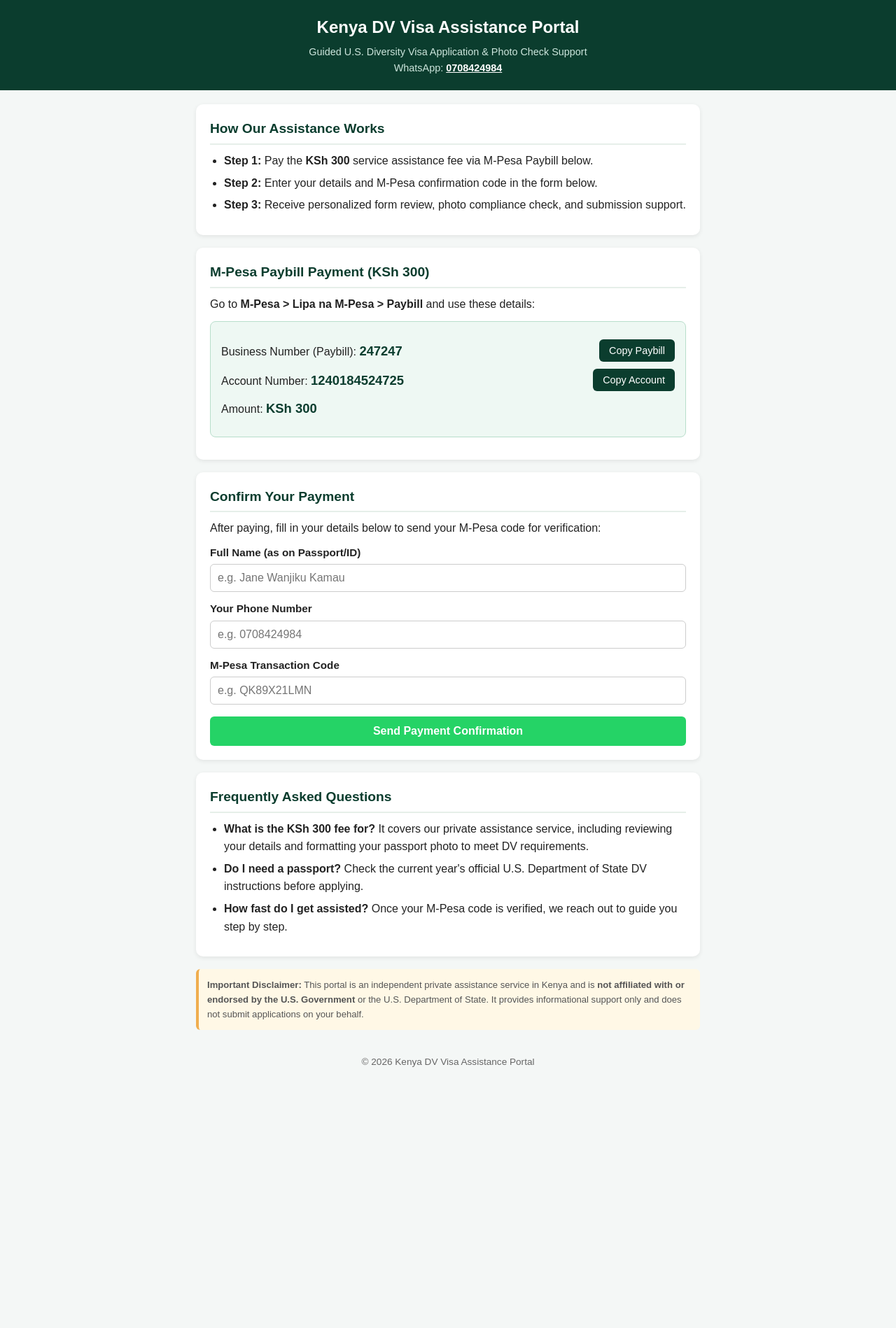
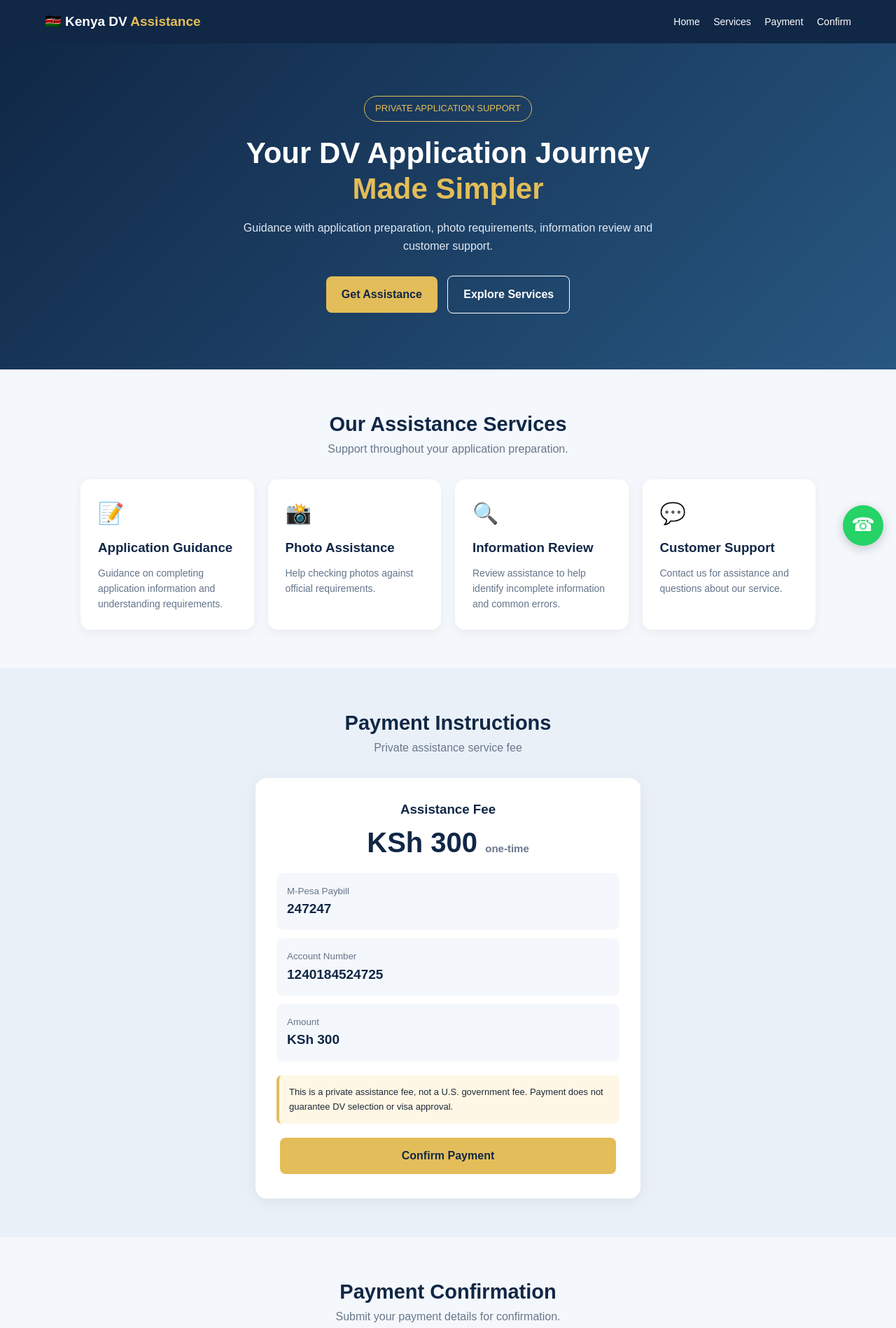
Before and after one commit to kenyadvassistance/keny-dv-visa-portal, a plain HTML site: page index.html in a window 1280 px wide. Shown: the top 1898 px of the page at 70% size. Before the commit the page ends 1544 px from the top, so only its background shows below. Drawn offline with Linux system fonts and the light colour scheme.

Commit message:
Revamp Kenya DV Visa Assistance Portal layout and features
Updated the Kenya DV Visa Assistance Portal with new styles, navigation, and content structure. Improved payment confirmation functionality and added a disclaimer regarding the service.

```diff
--- a/index.html
+++ b/index.html
@@ -3,151 +3,606 @@
 <head>
 <meta charset="UTF-8">
 <meta name="viewport" content="width=device-width, initial-scale=1.0">
-  <title>Kenya DV Visa Assistance Portal</title>
+
+<title>Kenya DV Assistance Portal</title>
+
 <style>
-    * { box-sizing: border-box; margin: 0; padding: 0; font-family: Arial, sans-serif; }
-    body { background: #f4f7f6; color: #222; line-height: 1.6; }
-    header { background: #0b3d2e; color: #fff; padding: 20px; text-align: center; }
-    header h1 { font-size: 1.5rem; margin-bottom: 5px; }
-    header p { font-size: 0.9rem; color: #cde6dd; }
-    header a { color: #fff; font-weight: bold; }
-    .container { max-width: 750px; margin: 20px auto; padding: 0 15px; }
-    .card { background: #fff; border-radius: 10px; padding: 20px; margin-bottom: 18px; box-shadow: 0 2px 6px rgba(0,0,0,0.08); }
-    h2 { color: #0b3d2e; font-size: 1.2rem; margin-bottom: 10px; border-bottom: 2px solid #e6efe9; padding-bottom: 5px; }
-    ul { padding-left: 20px; margin-bottom: 10px; }
-    li { margin-bottom: 6px; }
-    .pay-box { background: #eef8f3; border: 1px solid #b8decb; border-radius: 8px; padding: 15px; margin: 12px 0; }
-    .pay-row { display: flex; justify-content: space-between; align-items: center; margin: 10px 0; flex-wrap: wrap; gap: 8px; }
-    .pay-value { font-size: 1.15rem; font-weight: bold; color: #0b3d2e; }
-    button.copy-btn { background: #0b3d2e; color: #fff; border: none; padding: 8px 14px; border-radius: 6px; cursor: pointer; font-size: 0.9rem; }
-    button.copy-btn:active { background: #16664e; }
-    .form-group { margin-bottom: 12px; }
-    label { display: block; font-weight: bold; margin-bottom: 4px; font-size: 0.95rem; }
-    input { width: 100%; padding: 10px; border: 1px solid #ccc; border-radius: 6px; font-size: 1rem; }
-    .submit-btn { width: 100%; background: #25D366; color: #fff; border: none; padding: 12px; font-size: 1rem; font-weight: bold; border-radius: 6px; cursor: pointer; margin-top: 5px; }
-    .disclaimer { font-size: 0.82rem; color: #555; background: #fff8e6; border-left: 4px solid #f0ad4e; padding: 12px; border-radius: 6px; }
-    footer { text-align: center; padding: 15px; font-size: 0.85rem; color: #666; }
+* {
+  margin: 0;
+  padding: 0;
+  box-sizing: border-box;
+}
+
+body {
+  font-family: Arial, sans-serif;
+  background: #f4f7fb;
+  color: #1d2939;
+  line-height: 1.6;
+}
+
+:root {
+  --navy: #102746;
+  --blue: #214c78;
+  --gold: #e3bd59;
+  --white: #ffffff;
+}
+
+header {
+  background: var(--navy);
+  color: white;
+  padding: 16px 5%;
+}
+
+nav {
+  display: flex;
+  align-items: center;
+  justify-content: space-between;
+  flex-wrap: wrap;
+  gap: 12px;
+}
+
+.logo {
+  font-size: 19px;
+  font-weight: bold;
+}
+
+.logo span {
+  color: var(--gold);
+}
+
+nav a {
+  color: white;
+  text-decoration: none;
+  margin-left: 15px;
+  font-size: 14px;
+}
+
+nav a:hover {
+  color: var(--gold);
+}
+
+.hero {
+  background: linear-gradient(135deg, #102746, #285781);
+  color: white;
+  text-align: center;
+  padding: 75px 20px;
+}
+
+.hero .badge {
+  color: var(--gold);
+  border: 1px solid var(--gold);
+  padding: 7px 15px;
+  border-radius: 30px;
+  display: inline-block;
+  margin-bottom: 20px;
+  font-size: 13px;
+}
+
+.hero h1 {
+  font-size: 42px;
+  line-height: 1.2;
+  margin-bottom: 18px;
+}
+
+.hero h1 span {
+  color: var(--gold);
+}
+
+.hero p {
+  max-width: 650px;
+  margin: auto auto 25px;
+  color: #e2eaf4;
+}
+
+.btn {
+  display: inline-block;
+  padding: 13px 22px;
+  border-radius: 8px;
+  text-decoration: none;
+  font-weight: bold;
+  margin: 5px;
+}
+
+.gold {
+  background: var(--gold);
+  color: var(--navy);
+}
+
+.outline {
+  border: 1px solid white;
+  color: white;
+}
+
+section {
+  padding: 55px 5%;
+}
+
+.container {
+  max-width: 1050px;
+  margin: auto;
+}
+
+.heading {
+  text-align: center;
+  margin-bottom: 30px;
+}
+
+.heading h2 {
+  color: var(--navy);
+  font-size: 29px;
+}
+
+.heading p {
+  color: #68778b;
+}
+
+.cards {
+  display: grid;
+  grid-template-columns: repeat(auto-fit, minmax(220px, 1fr));
+  gap: 20px;
+}
+
+.card {
+  background: white;
+  padding: 25px;
+  border-radius: 14px;
+  box-shadow: 0 4px 15px rgba(0,0,0,0.05);
+}
+
+.card h3 {
+  color: var(--navy);
+  margin-bottom: 10px;
+}
+
+.card p {
+  color: #64748b;
+  font-size: 14px;
+}
+
+.icon {
+  font-size: 30px;
+  margin-bottom: 10px;
+}
+
+.payment {
+  background: #eaf0f7;
+}
+
+.payment-card {
+  background: white;
+  max-width: 550px;
+  margin: auto;
+  padding: 30px;
+  border-radius: 16px;
+  box-shadow: 0 5px 20px rgba(0,0,0,0.06);
+}
+
+.payment-card h3 {
+  text-align: center;
+  color: var(--navy);
+}
+
+.price {
+  text-align: center;
+  font-size: 40px;
+  font-weight: bold;
+  color: var(--navy);
+}
+
+.price small {
+  font-size: 15px;
+  color: #68778b;
+}
+
+.details {
+  background: #f4f7fb;
+  padding: 15px;
+  margin-top: 12px;
+  border-radius: 9px;
+}
+
+.details small {
+  display: block;
+  color: #66758a;
+}
+
+.details strong {
+  font-size: 19px;
+  color: var(--navy);
+}
+
+.notice {
+  background: #fff7e5;
+  border-left: 4px solid var(--gold);
+  padding: 14px;
+  border-radius: 7px;
+  margin-top: 20px;
+  font-size: 13px;
+}
+
+form {
+  max-width: 650px;
+  margin: auto;
+  background: white;
+  padding: 28px;
+  border-radius: 15px;
+  box-shadow: 0 5px 20px rgba(0,0,0,0.05);
+}
+
+label {
+  display: block;
+  font-weight: bold;
+  margin: 15px 0 6px;
+}
+
+input, select, textarea {
+  width: 100%;
+  padding: 13px;
+  border: 1px solid #d4dce6;
+  border-radius: 8px;
+  font-size: 16px;
+}
+
+input:focus, textarea:focus, select:focus {
+  outline: 2px solid #b9cde2;
+}
+
+button {
+  cursor: pointer;
+  border: none;
+  font-size: 16px;
+}
+
+.submit {
+  width: 100%;
+  margin-top: 20px;
+}
+
+.faq {
+  max-width: 800px;
+  margin: auto;
+}
+
+details {
+  background: white;
+  border-radius: 10px;
+  padding: 17px;
+  margin-bottom: 12px;
+  border: 1px solid #e1e8f0;
+}
+
+summary {
+  font-weight: bold;
+  color: var(--navy);
+  cursor: pointer;
+}
+
+details p {
+  margin-top: 10px;
+  color: #66758a;
+}
+
+.disclaimer {
+  background: #fff6e1;
+  border: 1px solid #ead59c;
+  padding: 22px;
+  border-radius: 12px;
+  font-size: 14px;
+}
+
+footer {
+  background: var(--navy);
+  color: white;
+  text-align: center;
+  padding: 30px 15px;
+}
+
+footer p {
+  color: #cbd7e5;
+  font-size: 13px;
+  margin-top: 8px;
+}
+
+footer a {
+  color: var(--gold);
+}
+
+.whatsapp {
+  position: fixed;
+  bottom: 20px;
+  right: 18px;
+  background: #25d366;
+  color: white;
+  text-decoration: none;
+  width: 58px;
+  height: 58px;
+  border-radius: 50%;
+  display: flex;
+  justify-content: center;
+  align-items: center;
+  font-size: 27px;
+  box-shadow: 0 4px 15px rgba(0,0,0,.2);
+  z-index: 999;
+}
+
+@media(max-width:600px) {
+  nav {
+    justify-content: center;
+  }
+
+  nav .logo {
+    width: 100%;
+    text-align: center;
+  }
+
+  nav a {
+    margin: 5px;
+  }
+
+  .hero h1 {
+    font-size: 32px;
+  }
+
+  section {
+    padding: 40px 5%;
+  }
+
+  .heading h2 {
+    font-size: 25px;
+  }
+
+  .payment-card, form {
+    padding: 20px;
+  }
+}
 </style>
 </head>
+
 <body>
 
 <header>
-  <h1>Kenya DV Visa Assistance Portal</h1>
-  <p>Guided U.S. Diversity Visa Application &amp; Photo Check Support</p>
-  <p>WhatsApp: <a href="https://wa.me/254708424984">0708424984</a></p>
+<nav>
+  <div class="logo">🇰🇪 Kenya DV <span>Assistance</span></div>
+
+  <div>
+    <a href="#home">Home</a>
+    <a href="#services">Services</a>
+    <a href="#payment">Payment</a>
+    <a href="#confirm">Confirm</a>
+  </div>
+</nav>
 </header>
 
+<section class="hero" id="home">
+  <div class="badge">PRIVATE APPLICATION SUPPORT</div>
+
+  <h1>Your DV Application Journey<br>
+  <span>Made Simpler</span></h1>
+
+  <p>
+    Guidance with application preparation, photo requirements,
+    information review and customer support.
+  </p>
+
+  <a href="#payment" class="btn gold">Get Assistance</a>
+  <a href="#services" class="btn outline">Explore Services</a>
+</section>
+
+<section id="services">
 <div class="container">
 
+<div class="heading">
+  <h2>Our Assistance Services</h2>
+  <p>Support throughout your application preparation.</p>
+</div>
+
+<div class="cards">
+
 <div class="card">
-    <h2>How Our Assistance Works</h2>
-    <ul>
-      <li><strong>Step 1:</strong> Pay the <strong>KSh 300</strong> service assistance fee via M-Pesa Paybill below.</li>
-      <li><strong>Step 2:</strong> Enter your details and M-Pesa confirmation code in the form below.</li>
-      <li><strong>Step 3:</strong> Receive personalized form review, photo compliance check, and submission support.</li>
-    </ul>
+  <div class="icon">📝</div>
+  <h3>Application Guidance</h3>
+  <p>Guidance on completing application information and understanding requirements.</p>
 </div>
 
 <div class="card">
-    <h2>M-Pesa Paybill Payment (KSh 300)</h2>
-    <p>Go to <strong>M-Pesa &gt; Lipa na M-Pesa &gt; Paybill</strong> and use these details:</p>
-    <div class="pay-box">
-      <div class="pay-row">
-        <span>Business Number (Paybill): <span class="pay-value" id="paybill">247247</span></span>
-        <button class="copy-btn" onclick="copyText('247247', this)">Copy Paybill</button>
-      </div>
-      <div class="pay-row">
-        <span>Account Number: <span class="pay-value" id="account">1240184524725</span></span>
-        <button class="copy-btn" onclick="copyText('1240184524725', this)">Copy Account</button>
-      </div>
-      <div class="pay-row">
-        <span>Amount: <span class="pay-value">KSh 300</span></span>
-      </div>
-    </div>
+  <div class="icon">📸</div>
+  <h3>Photo Assistance</h3>
+  <p>Help checking photos against official requirements.</p>
 </div>
 
 <div class="card">
-    <h2>Confirm Your Payment</h2>
-    <p style="margin-bottom:10px;">After paying, fill in your details below to send your M-Pesa code for verification:</p>
-    <div class="form-group">
-      <label for="fullName">Full Name (as on Passport/ID)</label>
-      <input type="text" id="fullName" placeholder="e.g. Jane Wanjiku Kamau" required>
-    </div>
-    <div class="form-group">
-      <label for="phone">Your Phone Number</label>
-      <input type="tel" id="phone" placeholder="e.g. 0708424984" required>
-    </div>
-    <div class="form-group">
-      <label for="mpesaCode">M-Pesa Transaction Code</label>
-      <input type="text" id="mpesaCode" placeholder="e.g. QK89X21LMN" required>
-    </div>
-    <button class="submit-btn" onclick="sendConfirmation()">Send Payment Confirmation</button>
+  <div class="icon">🔍</div>
+  <h3>Information Review</h3>
+  <p>Review assistance to help identify incomplete information and common errors.</p>
 </div>
 
 <div class="card">
-    <h2>Frequently Asked Questions</h2>
-    <ul>
-      <li><strong>What is the KSh 300 fee for?</strong> It covers our private assistance service, including reviewing your details and formatting your passport photo to meet DV requirements.</li>
-      <li><strong>Do I need a passport?</strong> Check the current year's official U.S. Department of State DV instructions before applying.</li>
-      <li><strong>How fast do I get assisted?</strong> Once your M-Pesa code is verified, we reach out to guide you step by step.</li>
-    </ul>
-  </div>
-
-  <div class="disclaimer">
-    <strong>Important Disclaimer:</strong> This portal is an independent private assistance service in Kenya and is <strong>not affiliated with or endorsed by the U.S. Government</strong> or the U.S. Department of State. It provides informational support only and does not submit applications on your behalf.
+  <div class="icon">💬</div>
+  <h3>Customer Support</h3>
+  <p>Contact us for assistance and questions about our service.</p>
 </div>
 
 </div>
+</div>
+</section>
+
+<section class="payment" id="payment">
+<div class="container">
+
+<div class="heading">
+  <h2>Payment Instructions</h2>
+  <p>Private assistance service fee</p>
+</div>
+
+<div class="payment-card">
+
+<h3>Assistance Fee</h3>
+
+<div class="price">KSh 300 <small>one-time</small></div>
+
+<div class="details">
+  <small>M-Pesa Paybill</small>
+  <strong>247247</strong>
+</div>
+
+<div class="details">
+  <small>Account Number</small>
+  <strong>1240184524725</strong>
+</div>
+
+<div class="details">
+  <small>Amount</small>
+  <strong>KSh 300</strong>
+</div>
+
+<div class="notice">
+  This is a private assistance fee, not a U.S. government fee.
+  Payment does not guarantee DV selection or visa approval.
+</div>
+
+<a href="#confirm" class="btn gold" style="display:block;text-align:center;margin-top:20px">
+  Confirm Payment
+</a>
+
+</div>
+</div>
+</section>
+
+<section id="confirm">
+<div class="container">
+
+<div class="heading">
+  <h2>Payment Confirmation</h2>
+  <p>Submit your payment details for confirmation.</p>
+</div>
+
+<form id="paymentForm">
+
+<label>Full Name</label>
+<input id="fullname" type="text" placeholder="Your full name" required>
+
+<label>Phone Number</label>
+<input id="phone" type="tel" placeholder="07XXXXXXXX" required>
+
+<label>M-Pesa Transaction Code</label>
+<input id="receipt" type="text" placeholder="Transaction code" required>
+
+<label>Amount Paid</label>
+<select id="amount" required>
+  <option value="">Select amount</option>
+  <option value="KSh 300">KSh 300</option>
+  <option value="Other">Other</option>
+</select>
+
+<label>Additional Message</label>
+<textarea id="message" rows="3" placeholder="Optional"></textarea>
+
+<button class="btn gold submit" type="submit">
+  Submit via WhatsApp
+</button>
+
+</form>
+</div>
+</section>
+
+<section id="faq">
+<div class="container">
+
+<div class="heading">
+  <h2>Frequently Asked Questions</h2>
+</div>
+
+<div class="faq">
+
+<details>
+<summary>Is this an official government website?</summary>
+<p>No. This is an independent private assistance service and is not affiliated with the U.S. government.</p>
+</details>
+
+<details>
+<summary>Does payment guarantee selection?</summary>
+<p>No. Payment is for assistance only. It does not guarantee selection or visa issuance.</p>
+</details>
+
+<details>
+<summary>Can I apply without an agent?</summary>
+<p>Yes. You may apply independently through the official U.S. government website without paying an agent.</p>
+</details>
+
+<details>
+<summary>Where is the official DV website?</summary>
+<p><a href="https://dvprogram.state.gov/" target="_blank">dvprogram.state.gov</a></p>
+</details>
+
+<details>
+<summary>How do I confirm payment?</summary>
+<p>Fill in the payment confirmation form. It will open WhatsApp with your confirmation message prepared.</p>
+</details>
+
+</div>
+</div>
+</section>
+
+<section>
+<div class="container">
+
+<div class="disclaimer">
+<strong>Important Disclaimer</strong><br><br>
+
+Kenya DV Assistance is an independent private service.
+It is not affiliated with, endorsed by, or operated by the
+U.S. Department of State or the U.S. government.
+
+The KSh 300 payment is a private service fee, not an official
+DV entry fee. We do not guarantee selection, visa approval,
+or immigration outcomes.
+
+Official information is available at
+<a href="https://dvprogram.state.gov/" target="_blank">
+the U.S. Department of State DV website</a>.
+</div>
+
+</div>
+</section>
 
 <footer>
-  &copy; 2026 Kenya DV Visa Assistance Portal
+<h3>🇰🇪 Kenya DV Assistance</h3>
+<p>Independent private application support service.</p>
+<p>Official DV website:
+<a href="https://dvprogram.state.gov/">dvprogram.state.gov</a></p>
+<p>© 2026 Kenya DV Assistance</p>
 </footer>
 
+<a class="whatsapp"
+href="https://wa.me/254708424984"
+target="_blank"
+aria-label="WhatsApp">☎</a>
+
 <script>
-  function copyText(text, btn) {
-    navigator.clipboard.writeText(text).then(function() {
-      const original = btn.innerText;
-      btn.innerText = "Copied!";
-      setTimeout(function() {
-        btn.innerText = original;
-      }, 2000);
+document.getElementById("paymentForm").addEventListener("submit", function(event) {
+
+  event.preventDefault();
+
+  const name = document.getElementById("fullname").value.trim();
+  const phone = document.getElementById("phone").value.trim();
+  const receipt = document.getElementById("receipt").value.trim();
+  const amount = document.getElementById("amount").value;
+  const message = document.getElementById("message").value.trim();
+
+  const text =
+    "PAYMENT CONFIRMATION\n\n" +
+    "Name: " + name + "\n" +
+    "Phone: " + phone + "\n" +
+    "M-Pesa Code: " + receipt + "\n" +
+    "Amount: " + amount + "\n" +
+    "Message: " + (message || "None");
+
+  const whatsapp = "https://wa.me/254708424984?text=" +
+    encodeURIComponent(text);
+
+  window.location.href = whatsapp;
+
 });
-  }
-
-  function sendConfirmation(function sendConfirmation() {
-  const name = document.getElementById("fullName").value.trim();
-  const phone = document.getElementById("phone").value.trim();
-  const code = document.getElementById("mpesaCode").value.trim().toUpperCase();
-
-  if (!name || !phone || !code) {
-    alert("Please fill in all fields.");
-    return;
-  }
-
-  const message =
-    Hello, I have paid KSh 300 for DV Visa Assistance.\n +
-    Name: ${name}\n +
-    Phone: ${phone}\n +
-    M-Pesa Code: ${code};
-
-  const whatsappURL =
-    https://wa.me/254708424984?text=${encodeURIComponent(message)};
-
-  window.open(whatsappURL, "_blank");
-}) {
-    const name = document.getElementById("fullName").value.trim();
-    const phone = document.getElementById("phone").value.trim();
-    const code = document.getElementById("mpesaCode").value.trim().toUpperCase();
-
-    if (!name || !phone || !code) {
-      alert("Please fill in your Full Name, Phone Number, and M-Pesa Transaction Code.");
-      return;
-    }
-
-    const message = "Hello, I have paid KSh 300 for DV Visa Assistance.\nName: " + name + "\nPhone: " + phone + "\nM-Pesa Code: " + code;
-    const waLink = "https://wa.me/254708424984?text=" + encodeURIComponent(message);
-    window.open(waLink, "_blank");
-  }
 </script>
 
 </body>
```
Lines whose indentation alone changed are shown as unchanged.
